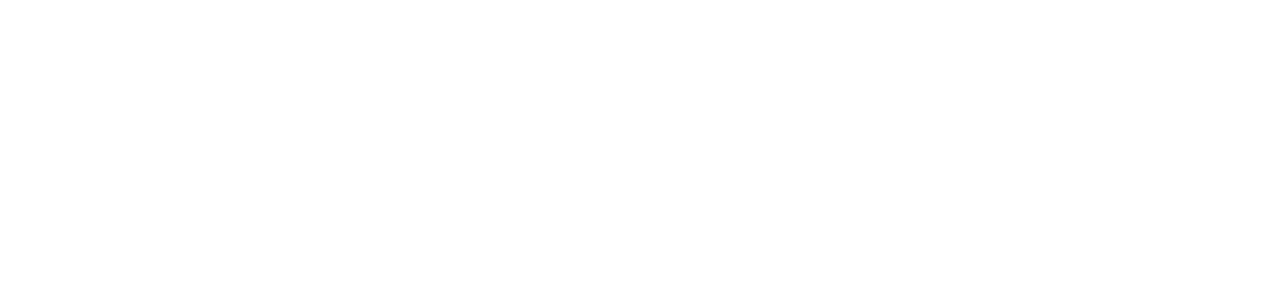
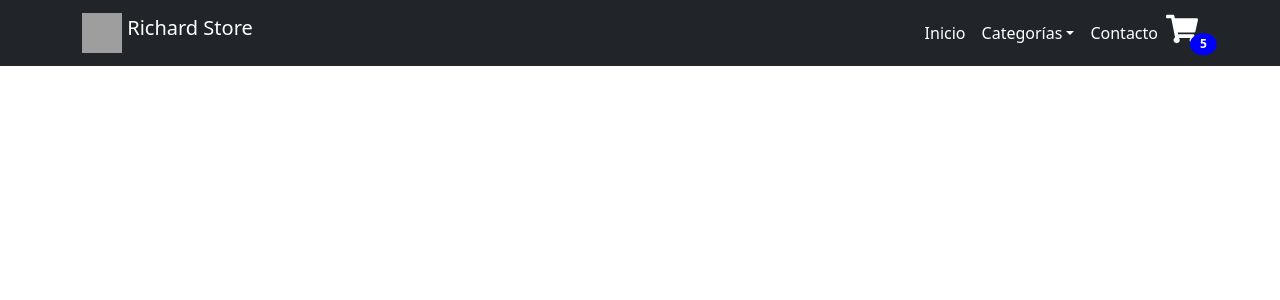
Before and after one commit to richardeflores/Preentrega2-React-Flores, a React (Vite) app: page /category/1 in a window 1280 px wide. Shown: the top 300 px of the page. Built offline with nearby package versions, Linux system fonts and the light colour scheme; grey boxes are pictures that could not be loaded.

Commit message:
Ultimos cambios con error detailedItem

```diff
--- a/src/App.jsx
+++ b/src/App.jsx
@@ -1,5 +1,27 @@
+import NavBar from "./Components/NavBar/NavBar";
+import ItemListContainer from "./components/ItemListContainer/ItemListContainer";
+import { BrowserRouter, Route, Routes } from "react-router-dom";
+import "bootstrap/dist/css/bootstrap.min.css";
+import DetailedCard from "./components/CardItems/DetailedCardContainer";
+import Contacto from "./components/Contacto/Contacto";
+
 function App() {
-	return <></>;
+	return (
+		<BrowserRouter>
+			<NavBar />
+			<Routes>
+				<Route exact path="/" element={<ItemListContainer />}>
+					<Route path="/contacto" element={<Contacto />} />
+					<Route path="item/:idItem" element={<DetailedCard />} />
+					<Route
+						exact
+						path="category/:idCategory"
+						element={<ItemListContainer />}
+					/>
+				</Route>
+			</Routes>
+		</BrowserRouter>
+	);
 }
 
 export default App;
--- /dev/null
+++ b/src/Components/CardItems/CardItems.jsx
@@ -0,0 +1,36 @@
+import Button from "react-bootstrap/Button";
+import Card from "react-bootstrap/Card";
+import Col from "react-bootstrap/Col";
+import { FaShoppingCart } from "react-icons/fa";
+import { Link } from "react-router-dom";
+
+function CardItems(props) {
+	return (
+		<Col className="columna">
+			<Card style={{ width: "18rem" }}>
+				<Card.Img variant="top" src={props.imagen} />
+				<Card.Body>
+					<Card.Title>{props.nombre}</Card.Title>
+					<Card.Text>{props.category}</Card.Text>
+					<h6 className="card-price" variant="primary">
+						{props.precio}
+					</h6>
+					<div className="card-buttons">
+						<Link
+							className="btn btn-primary btn-lg"
+							to={"item/" + `${props.id}`}>
+							See More
+						</Link>{" "}
+						<Button variant="outline-primary">
+							<h6>
+								<FaShoppingCart size="1rem" />
+							</h6>
+						</Button>
+					</div>
+				</Card.Body>
+			</Card>
+		</Col>
+	);
+}
+
+export default CardItems;
--- /dev/null
+++ b/src/Components/CardItems/DetailedCardContainer.jsx
@@ -0,0 +1,40 @@
+import FetchSimulation from "../../FetchSimulation";
+import Products from "../../Products/products";
+import { useParams } from "react-router-dom";
+import { useState, useEffect } from "react";
+import Spinner from "./Loading";
+import ItemDetailed from "./ItemDetailed";
+
+const DetailedCard = () => {
+	const [data, SetData] = useState([]);
+	let { idItem } = useParams();
+
+	useEffect(() => {
+		SetData([]);
+		FetchSimulation(
+			Products.filter((filtered) => filtered.id == idItem),
+			2000
+		)
+			.then((response) => SetData(response))
+			.catch((error) => console.log(error));
+	}, [idItem]);
+
+	return data.length === 0 ? (
+		<Spinner />
+	) : (
+		data.map((item) => (
+			<>
+				<ItemDetailed
+					key={item.id}
+					title={item.title}
+					description={item.description}
+					image={item.image}
+					category={item.category}
+					price={item.price}
+				/>
+			</>
+		))
+	);
+};
+
+export default DetailedCard;
--- /dev/null
+++ b/src/Components/CardItems/ItemDetailed.jsx
@@ -0,0 +1,29 @@
+import Card from "react-bootstrap/Card";
+import Row from "react-bootstrap/Col";
+
+function ItemDetailed(props) {
+	return (
+		<Row>
+			<Card style={{ width: "18rem" }}>
+				<Card.Img variant="top" src={props.imagen} />
+				<Card.Body>
+					<Card.Title>{props.nombre}</Card.Title>
+					<Card.Text>{props.category}</Card.Text>
+					<h6 className="card-price" variant="primary">
+						{props.precio}
+					</h6>
+					<div className="card-buttons">
+						<Button variant="outline-primary">
+							<h6>
+								<FaShoppingCart size="1rem" />
+								Add to Cart
+							</h6>
+						</Button>
+					</div>
+				</Card.Body>
+			</Card>
+		</Row>
+	);
+}
+
+export default ItemDetailed;
--- /dev/null
+++ b/src/Components/CardItems/Loading.jsx
@@ -0,0 +1,11 @@
+import Spinner from "react-bootstrap/Spinner";
+
+function Loading() {
+	return (
+		<Spinner animation="border" variant="primary">
+			<span className="visually-hidden">Loading...</span>
+		</Spinner>
+	);
+}
+
+export default Loading;
--- /dev/null
+++ b/src/Components/CartWidget/CartWidget.jsx
@@ -0,0 +1,12 @@
+import { FaShoppingCart } from "react-icons/fa";
+
+function CartWidget() {
+	return (
+		<div className="carrito">
+			<FaShoppingCart size="2rem" />
+			<span className="badge">5</span>
+		</div>
+	);
+}
+
+export default CartWidget;
--- /dev/null
+++ b/src/Components/Contacto/Contacto.jsx
@@ -0,0 +1,21 @@
+import React from "react";
+
+function Contacto() {
+	return (
+		<div>
+			Contacto
+			<h1>Pruebas y mas pruebas</h1>
+			<span>
+				Lorem, ipsum dolor sit amet consectetur adipisicing elit. Atque culpa
+				enim assumenda corrupti temporibus facilis facere et odit doloribus
+				exercitationem unde vitae maxime, aspernatur aut, numquam soluta commodi
+				nobis molestias. Voluptate aliquid, illo veritatis veniam accusantium
+				eaque ipsam modi nihil perspiciatis neque sapiente iusto incidunt minus
+				impedit ipsa, ipsum illum velit dolore odit fuga. Odio fugit blanditiis
+				necessitatibus tempore nam. Saepe atque, tempora culpa consectetur
+			</span>
+		</div>
+	);
+}
+
+export default Contacto;
--- /dev/null
+++ b/src/Components/ItemListContainer/ItemListContainer.css
@@ -0,0 +1,32 @@
+h1 {
+	text-align: center;
+	padding-top: 50px;
+}
+
+.container {
+	display: flex;
+	flex-wrap: wrap;
+	align-content: center;
+	align-items: center;
+}
+
+.columna {
+	padding: 10px;
+}
+
+img.card-img-top {
+	height: 386px;
+}
+
+.card-buttons {
+	text-align: center;
+}
+
+h6 svg {
+	vertical-align: -webkit-baseline-middle;
+}
+
+button.btn.btn-outline-primary {
+	border-radius: 50%;
+	margin-left: 10px;
+}
--- /dev/null
+++ b/src/Components/ItemListContainer/ItemListContainer.jsx
@@ -0,0 +1,44 @@
+import "./ItemListContainer.css";
+import fetchSimulation from "../../FetchSimulation";
+import CardItems from "../CardItems/CardItems";
+import products from "../../Products/products";
+import Container from "react-bootstrap/Container";
+import { useState, useEffect } from "react";
+import { useParams } from "react-router-dom";
+
+const ItemListContainer = () => {
+	const [data, SetData] = useState([]);
+	let { idCategory } = useParams();
+
+	useEffect(() => {
+		if (idCategory === undefined) {
+			fetchSimulation(products, 2000)
+				.then((response) => SetData(response))
+				.catch((error) => console.log(error));
+		} else {
+			fetchSimulation(
+				products.filter((filter) => filter.category == idCategory)
+			)
+				.then((response) => SetData(response))
+				.catch((error) => console.log(error));
+		}
+	}, [idCategory]);
+
+	return (
+		<>
+			<Container>
+				{data.map((products) => (
+					<CardItems
+						key={products.id}
+						id={products.id}
+						imagen={products.imagen}
+						nombre={products.title}
+						category={products.category}
+						precio={products.price}
+					/>
+				))}
+			</Container>
+		</>
+	);
+};
+export default ItemListContainer;
--- /dev/null
+++ b/src/Components/NavBar/NavBar.css
@@ -0,0 +1,26 @@
+.navbar-light .navbar-nav .nav-link,
+.navbar-light .navbar-nav .nav-link.active,
+a#basic-nav-dropdown,
+.carrito {
+	color: white;
+}
+
+.carrito {
+	position: relative;
+}
+
+span.badge {
+	position: absolute;
+	right: 0;
+	bottom: 0;
+	background-color: blue;
+	color: white;
+	font-size: 12px;
+	padding: 5px 10px;
+	border-radius: 100%;
+	transform: translate(70%, 10%);
+}
+
+.navbar-light .navbar-brand {
+	color: white;
+}
--- /dev/null
+++ b/src/Components/NavBar/NavBar.jsx
@@ -0,0 +1,60 @@
+import logo from "../../assets/LogoRF.svg";
+import CartWidget from "../CartWidget/CartWidget";
+import Container from "react-bootstrap/Container";
+import "./NavBar.css";
+import Nav from "react-bootstrap/Nav";
+import Navbar from "react-bootstrap/Navbar";
+import NavDropdown from "react-bootstrap/NavDropdown";
+import { Link, Outlet } from "react-router-dom";
+
+function NavBar() {
+	return (
+		<>
+			<Navbar bg="dark" data-bs-theme="dark" expand="lg">
+				<Container>
+					<Link to={"/"} className="navbar-brand">
+						<img
+							src={logo}
+							width="40"
+							height="40"
+							className="d-inline-block align-top"
+							alt="Logo Tienda"
+						/>{" "}
+						Richard Store
+					</Link>
+					<Navbar.Toggle aria-controls="basic-navbar-nav" />
+					<Navbar.Collapse id="basic-navbar-nav">
+						<Nav className="ms-auto">
+							<Link to={"/"} className="nav-link">
+								Inicio
+							</Link>
+							<NavDropdown title="Categorías" id="basic-nav-dropdown">
+								<Link to={"category/Hombres"} className="dropdown-item">
+									Hombres
+								</Link>
+								<NavDropdown.Divider />
+								<Link to={"category/Mujeres"} className="dropdown-item">
+									Mujeres
+								</Link>
+								<NavDropdown.Divider />
+								<Link to={"category/Ninos"} className="dropdown-item">
+									Niños
+								</Link>
+								<NavDropdown.Divider />
+								<Link to={"category/Mascotas"} className="dropdown-item">
+									Mascotas
+								</Link>
+							</NavDropdown>
+							<Link to={"contacto"} className="nav-link">
+								Contacto
+							</Link>
+							<CartWidget />
+						</Nav>
+					</Navbar.Collapse>
+				</Container>
+			</Navbar>
+			<Outlet />
+		</>
+	);
+}
+export default NavBar;
```
